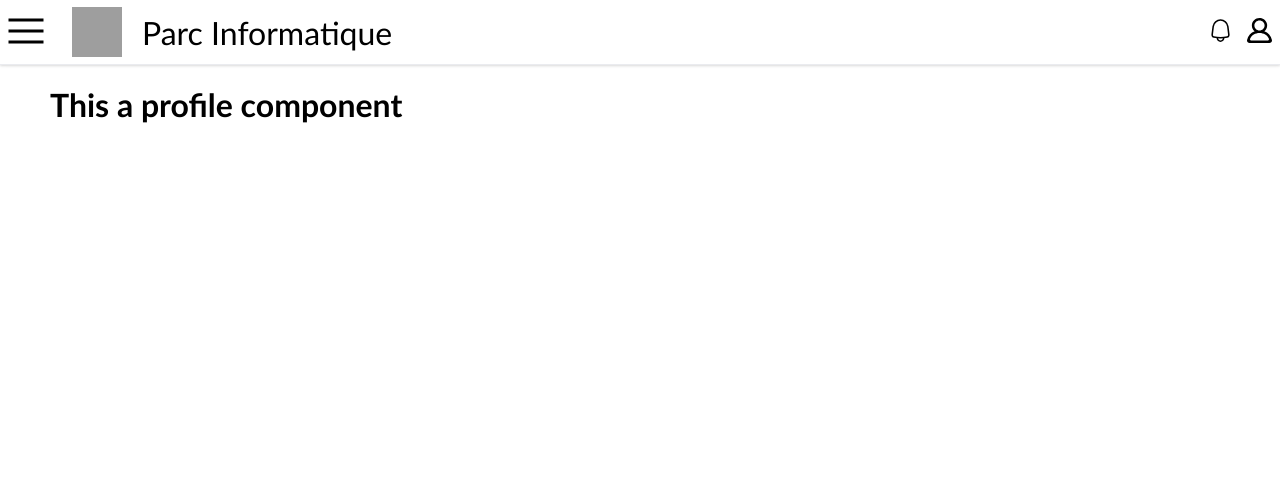
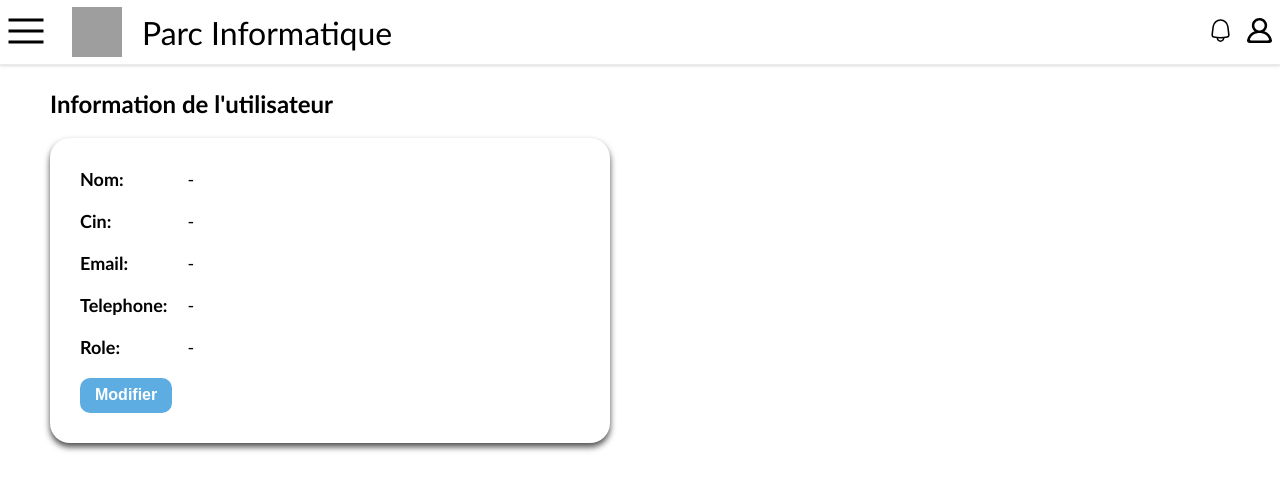
Before and after one commit to ayoub9595/pi-front, a React (Vite) app: page /home/profile in a window 1280 px wide. Shown: the top 490 px of the page. Built offline with nearby package versions, Linux system fonts and the light colour scheme; no server answers; sample sign-in values are in the browser's storage; grey boxes are pictures that could not be loaded.

Commit message:
Modify the profile component

```diff
--- a/src/service/UtilisateurService.js
+++ b/src/service/UtilisateurService.js
@@ -3,3 +3,11 @@ import { fetchClient } from "./fetchClient.js";
 export const getAllUtilisateurs = async () => {
     return fetchClient("/utilisateurs/");
 };
+
+export const getUtilisateur = async (id) => {
+    return fetchClient(`/utilisateurs/${id}`)
+}
+
+export const updateUtilisateur = async (utilisateur) => {
+    return fetchClient(`/utilisateurs/${utilisateur.id}`, 'PUT',utilisateur)
+}
--- a/src/views/user/profile/Profile.jsx
+++ b/src/views/user/profile/Profile.jsx
@@ -1,6 +1,108 @@
+import styles from "./Profile.module.css";
+import {useEffect, useState} from "react";
+import {getUtilisateur, updateUtilisateur} from "../../../service/UtilisateurService.js";
+import {useSelector} from "react-redux";
+import {toast} from "react-hot-toast";
+
 const Profile = () => {
+    const [user, setUser] = useState(null);
+    const [userToUpdate, setUserToUpdate] = useState(null);
+    const [showModify, setShowModify] = useState(false);
+    const {id} = useSelector((state) => state.auth);
+
+    useEffect(() => {
+        const fetchUser = async () => {
+            try {
+                const fetchedUser = await getUtilisateur(id);
+                setUser(fetchedUser);
+                setUserToUpdate(fetchedUser);
+            }catch(err) {
+                toast.error('Erreur de chargement de donnés de l\'utilisateur');
+            }
+        }
+        fetchUser();
+    },[id])
+
+    const handleUserChange = e => {
+        setUserToUpdate(prev => ({ ...prev, [e.target.name]: e.target.value }));
+    }
+
+    const handleSubmit = async (e) => {
+        e.preventDefault();
+        try {
+            const successUser = await updateUtilisateur(userToUpdate);
+            setUser(successUser);
+            setShowModify(false);
+            toast.success("Vos données ont été modifié avec succès")
+        }catch(err) {
+            toast.error(err.message || "Erreur inattendue lors de l'ajout.",{duration: 2000});
+        }
+    }
+
+
     return (
-        <h1>This a profile component</h1>
+        <>
+            <h2>Information de l'utilisateur</h2>
+            <div className={styles.container}>
+                <div className={styles['user-infos']}>
+                    <div className={styles['user-labels']}>
+                        <span>Nom:</span>
+                        <span>Cin:</span>
+                        <span>Email:</span>
+                        <span>Telephone:</span>
+                        <span>Role:</span>
+                    </div>
+                    <div className={styles['user-data']}>
+                        <span>{user ? user.nom : '-'}</span>
+                        <span>{user ? user.cin : '-'}</span>
+                        <span>{user ? user.email : '-'}</span>
+                        <span>{user ? user.telephone : '-'}</span>
+                        <span>{user ? user.role.toUpperCase()  :'-'}</span>
+                    </div>
+                </div>
+                <button className={styles.button} onClick={() => setShowModify(true)}>Modifier</button>
+            </div>
+
+            {showModify && <div className={styles['modification-section']}>
+                <h2>Modifier utilisateur</h2>
+                <form className={styles.container} onSubmit={handleSubmit}>
+                    <label>Nom:</label>
+                    <input
+                        className={styles.input}
+                        name="nom"
+                        defaultValue={userToUpdate ? userToUpdate.nom: ''}
+                        onChange={handleUserChange}
+                        required
+                    />
+                    <label>Cin:</label>
+                    <input
+                        className={styles.input}
+                        name="cin"
+                        defaultValue={userToUpdate ? userToUpdate.cin: ''}
+                        onChange={handleUserChange}
+                        required
+                    />
+                    <label>Email:</label>
+                    <input
+                        className={styles.input}
+                        name="email"
+                        defaultValue={userToUpdate ? userToUpdate.email: ''}
+                        onChange={handleUserChange}
+                        required
+                    />
+                    <label>Telephone:</label>
+                    <input
+                        className={styles.input}
+                        name="telephone"
+                        defaultValue={userToUpdate ? userToUpdate.telephone: ''}
+                        onChange={handleUserChange}
+                        required
+                    />
+                    <button className={styles.button}>Sauvegarder</button>
+                </form>
+            </div> }
+
+        </>
     )
 }
 
--- /dev/null
+++ b/src/views/user/profile/Profile.module.css
@@ -0,0 +1,82 @@
+.container {
+    box-shadow: 0 4px 6px rgba(0, 0, 0, 0.7);
+    padding: 30px;
+    border-radius: 20px;
+    width: max-content;
+    min-width: 500px;
+}
+
+.container span {
+    font-size: 18px;
+}
+
+.user-infos {
+    display: flex;
+    gap: 20px;
+}
+
+@media (max-width: 630px) {
+    .container {
+        min-width: 400px;
+    }
+}
+
+@media (max-width: 530px) {
+    .container {
+        min-width: 300px;
+    }
+}
+
+@media (max-width: 380px) {
+    .container {
+        padding: 30px 20px;
+    }
+}
+
+
+.user-labels {
+    display: flex;
+    flex-direction: column;
+    gap: 20px;
+}
+.user-labels span {
+    font-weight: bold;
+}
+.user-data {
+    display: flex;
+    flex-direction: column;
+    gap: 20px;
+}
+
+.button {
+    cursor: pointer;
+    height: 35px;
+    padding: 0 15px;
+    border-radius: 10px;
+    border: none;
+    background-color: #5dade2;
+    color: white;
+    font-size: 1rem;
+    font-weight: 600;
+    transition: background-color 0.3s ease;
+    margin-top: 20px;
+}
+
+.modification-section .container {
+    display: flex;
+    flex-direction: column;
+    gap: 10px;
+    align-items: flex-start;
+}
+
+.input {
+    width: 100%;
+    height: 35px;
+    padding: 6px 12px;
+    border-radius: 10px;
+    border: 1px solid black;
+    font-size: 1rem;
+    box-sizing: border-box;
+    font-family: inherit;
+    resize: vertical;
+}
```
